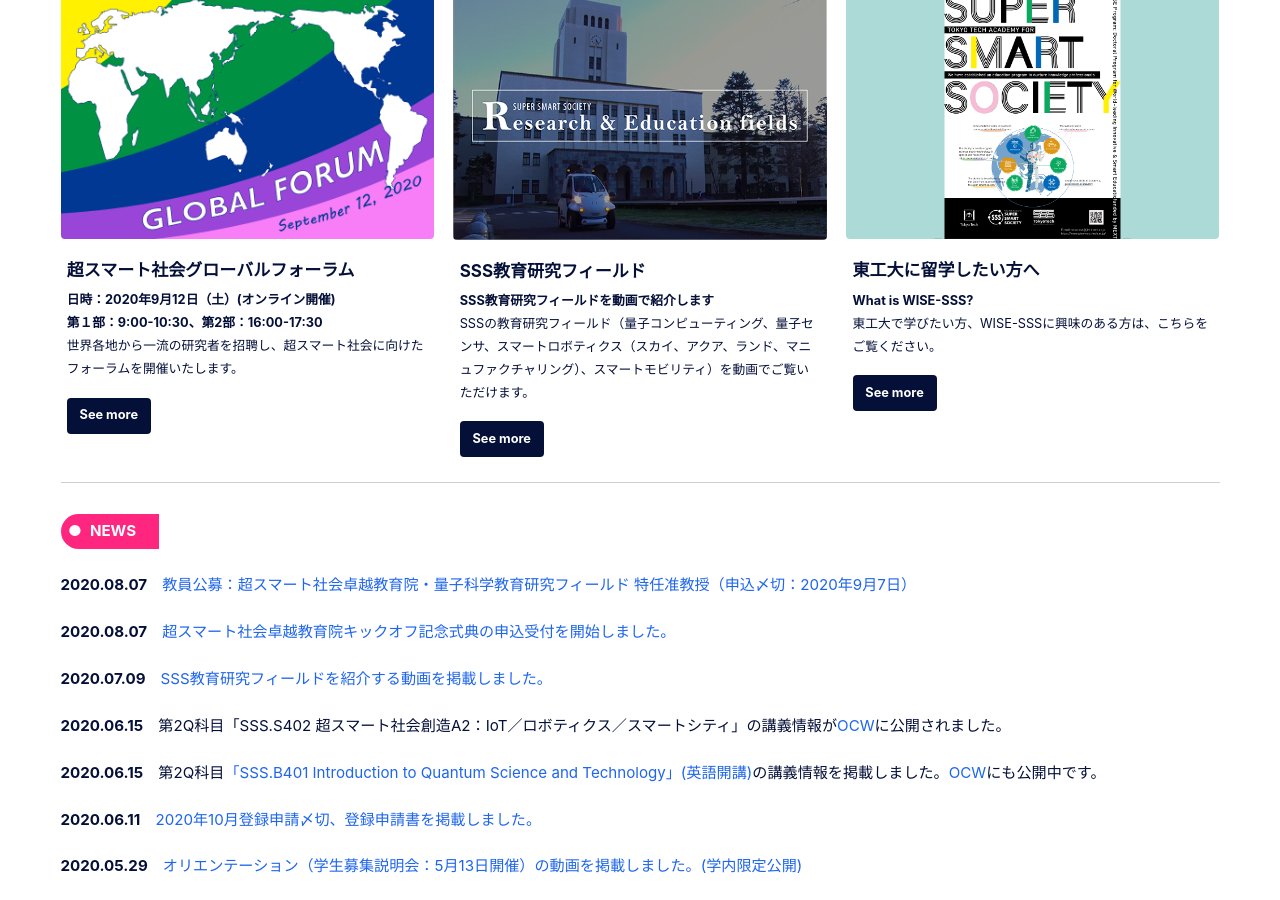
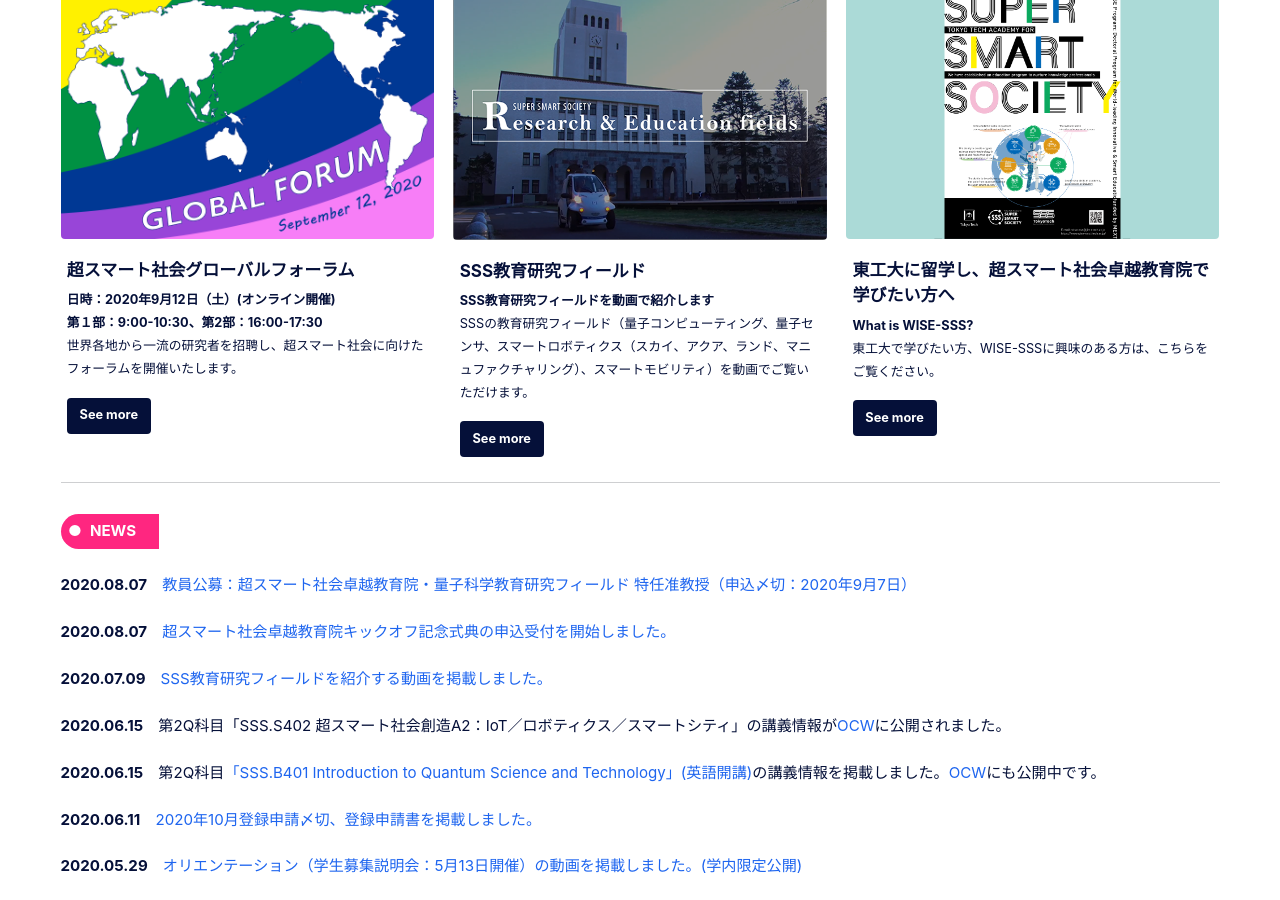
Before and after one commit to fl1d/w0ex.github.io, a Jekyll site: the page built from _pages/home.md, in a window 1280 px wide and 900 px high, scrolled down 493 px. Built offline with Jekyll 4.4.1, drawn with Linux system fonts in a browser that asks for light colours; cached includes are drawn as plain includes; nearby versions of some CDN libraries.

Commit message:
Update home.md

```diff
--- a/_pages/home.md
+++ b/_pages/home.md
@@ -50,7 +50,7 @@ feature_row:
 
   - image_path: /assets/images/poster_wise-sss.png
     alt: "For international students who want to study at Tokyo Tech"
-    title: "東工大に留学したい方へ"
+    title: "東工大に留学し、超スマート社会卓越教育院で学びたい方へ"
     excerpt: "<B>What is WISE-SSS?</B><br>東工大で学びたい方、WISE-SSSに興味のある方は、こちらをご覧ください。"
     url: "/doc/poster_wise-sss.pdf"
     btn_label: "See more"
```
